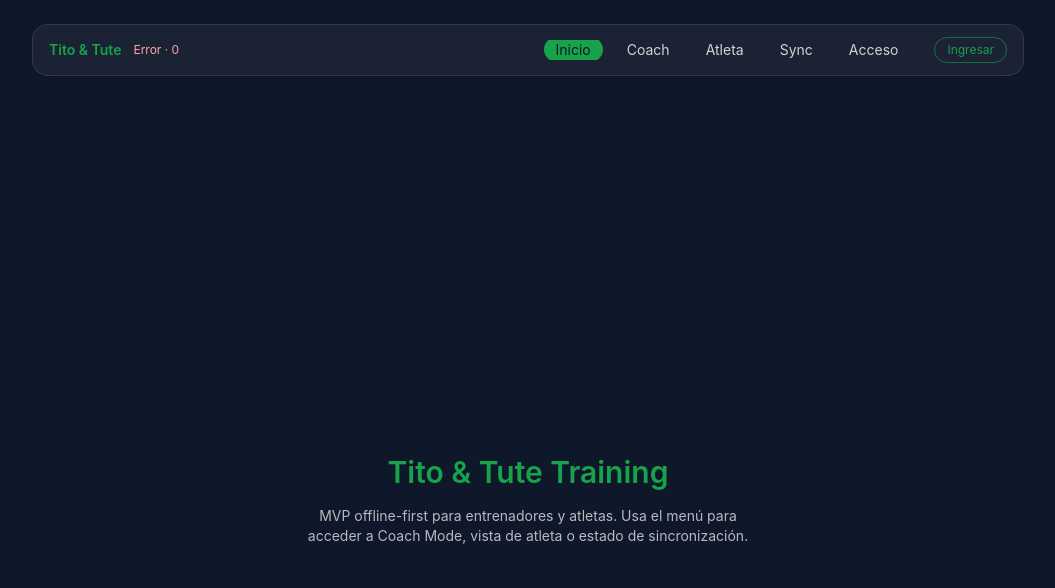
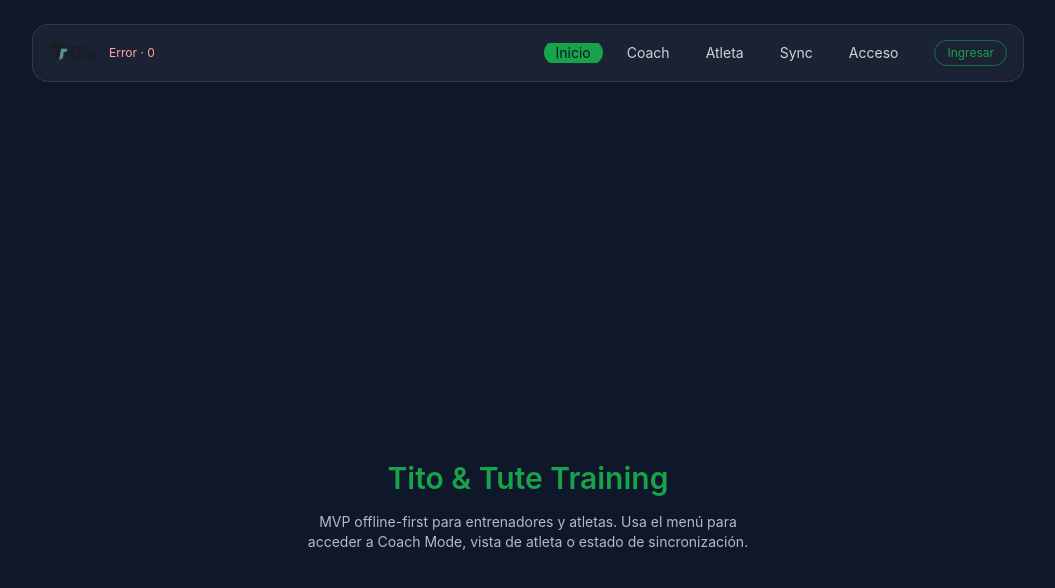
Before and after one commit to albertonii/titotuteAPP, a Next.js app: page / in a window 1280 px wide. Shown: the top 588 px of the page, without its empty margins (112-1167 px from the left). Built offline with nearby package versions, Linux system fonts and the light colour scheme; no server answers.

Commit message:
feat: show horizontal logo in navigation

```diff
--- a/src/components/navigation/MainNav.tsx
+++ b/src/components/navigation/MainNav.tsx
@@ -1,9 +1,11 @@
 "use client";
 
+import Image from "next/image";
 import Link from "next/link";
 import { usePathname } from "next/navigation";
 import { useSyncStore } from "@/lib/state/sync";
 import { UserBadge } from "./UserBadge";
+import logoHorizontal from "../../../public/brand/logo_horizontal.png";
 
 const links = [
   { href: "/", label: "Inicio" },
@@ -49,9 +51,14 @@ export function MainNav() {
   return (
     <nav className="flex w-full flex-col gap-2 rounded-2xl border border-white/10 bg-white/5 px-4 py-3 text-sm backdrop-blur sm:flex-row sm:items-center sm:justify-between">
       <div className="flex items-center justify-between gap-3">
-        <span className="font-semibold text-brand-primary">
-          Tito &amp; Tute
-        </span>
+        <div className="flex items-center gap-3">
+          <Image
+            src={logoHorizontal}
+            alt="Tito & Tute Training"
+            priority
+            className="h-8 w-auto"
+          />
+        </div>
         <span className={`text-xs ${statusStyle}`}>{statusLabel}</span>
       </div>
       <div className="flex flex-col gap-3 sm:flex-row sm:items-center sm:gap-6">
```
